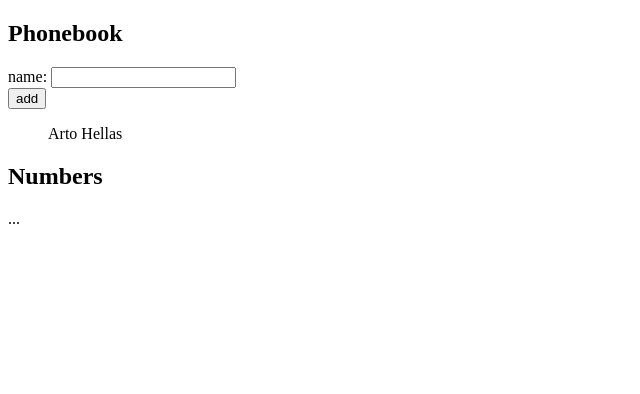
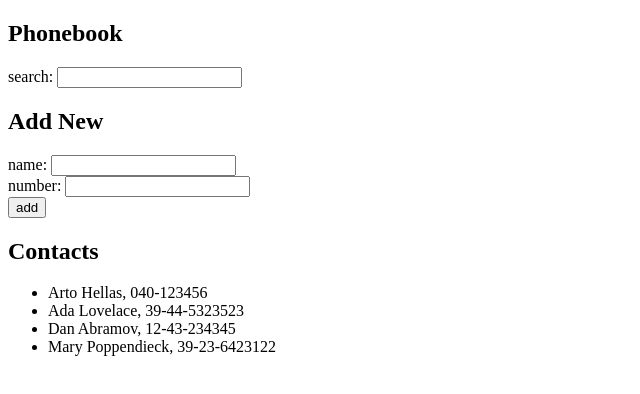
Before and after one commit to Esteban1Z/ReactParte2, a React (Vite) app in the folder part2/: page / in a window 1280 px wide. Shown: the top 394 px of the page, without its empty margins (0-640 px from the left). Built offline with nearby package versions, Linux system fonts and the light colour scheme; data requests are answered from the project's data file.

Commit message:
2.11 clear

```diff
--- /dev/null
+++ b/part2/db.json
@@ -0,0 +1,24 @@
+{
+  "persons":[
+    {
+      "name": "Arto Hellas",
+      "number": "040-123456",
+      "id": 1
+    },
+    {
+      "name": "Ada Lovelace",
+      "number": "39-44-5323523",
+      "id": 2
+    },
+    {
+      "name": "Dan Abramov",
+      "number": "12-43-234345",
+      "id": 3
+    },
+    {
+      "name": "Mary Poppendieck",
+      "number": "39-23-6423122",
+      "id": 4
+    }
+  ]
+}
--- a/part2/src/App.jsx
+++ b/part2/src/App.jsx
@@ -1,52 +1,37 @@
-import { useState } from 'react'
-import Note from './components/Note'
+import { useState, useEffect } from 'react'
+import axios from 'axios'
+import AddNew from './components/AddNew'
+import Contacts from './components/Contacts.jsx'
+import Filter from './components/Filter'
+import ReactDOM from "react-dom/client";
+
 
 const App = () => {
-  const [persons, setPersons] = useState([
-    { name: 'Arto Hellas' }
-  ])
-  const [newName, setNewName] = useState('')
+  const [persons, setPersons] = useState([])
+  const [searchName, setSearchName] = useState('')
 
-  const addName = (event) => {
-    event.preventDefault()
-    console.log('button clicked', event.target)
-    const nameObject = {
-      content: newName,
-     }
-    setPersons(name.concat(nameObject))
-    setNewName('')
-  }
 
-  const handleNameChange = (event) => {
-    console.log(event.target.value)
-    setNewName(event.target.value)
-  }
+  useEffect(() => {
+    console.log('effect')
+    axios
+      .get('http://localhost:3001/persons')
+      .then(response => {
+        console.log("data personas es",response)
+        setPersons(response.data)
+        console.log('render', persons.length, 'notes')
+      })
+  }, [])
 
-  const personsToShow = persons.map (person => {
-    return {
-      name: person.name,
-      number: person.number
-    }
-  }
-  )
-  console.log(personsToShow)
 
   return (
     <div>
       <h2>Phonebook</h2>
-      <form onSubmit={addName} >
-        <div>
-          name: <input value={newName} onChange={handleNameChange}/>
-        </div>
-        <div>
-          <button type="submit">add</button>
-        </div>
-      </form>
-      <ul>
-        {personsToShow.map(persons => persons.name)}
-      </ul>
-      <h2>Numbers</h2>
-      ...
+      <div>
+      <Filter searchName={searchName} setSearchName={setSearchName}/>
+      </div>
+      <AddNew persons={persons} setPersons={setPersons}/>
+      <h2>Contacts</h2>
+      <Contacts searchName={searchName} persons={persons}/>
     </div>
   )
 }
--- /dev/null
+++ b/part2/src/components/AddNew.jsx
@@ -0,0 +1,53 @@
+import { useState } from 'react'
+const AddNew = ({persons, setPersons}) => {
+    const [newName, setNewName] = useState('')
+    const [newNumber, setNewNumber] = useState('')
+
+    const addName = (event) => {
+        event.preventDefault()
+        console.log('button clicked', event.target)
+        const nameObject = {
+          id: persons.length + 1,
+          name: newName,
+          number: newNumber,
+         }
+         persons.map(person => person.name)
+
+         if (persons.map(person => person.name).includes(newName)) {
+          alert(`${newName} is already added to phonebook`)
+          return
+        }
+        setPersons(persons.concat(nameObject))
+        setNewNumber('')
+        setNewName('')
+      }
+
+      const handleNameChange = (event) => {
+        console.log(event.target.value)
+        setNewName(event.target.value)
+      }
+
+      const handleNumberChange = (event) => {
+        console.log(event.target.value)
+        setNewNumber(event.target.value)
+      }
+
+    return (
+    <div>
+      <h2>Add New</h2>
+      <form onSubmit={addName}>
+        <div>
+          name: <input value={newName} onChange={handleNameChange}/>
+        </div>
+        <div>
+          number: <input value={newNumber} onChange={handleNumberChange}/>
+          </div>
+        <div>
+          <button type="submit">add</button>
+        </div>
+      </form>
+    </div>
+  )
+}
+
+export default AddNew;
--- /dev/null
+++ b/part2/src/components/Contacts.jsx
@@ -0,0 +1,14 @@
+const Contacts = ({searchName, persons}) => {
+  const personsToShow = persons.filter(person =>
+    searchName === '' || person.name.toLowerCase().includes(searchName.toLowerCase())
+  )
+
+  return (
+    <div>
+        <ul>
+        {personsToShow.map(persons => <li key={persons.id}>{persons.name}, {persons.number}</li>)}
+      </ul>
+    </div>
+  );
+};
+export default Contacts;
--- /dev/null
+++ b/part2/src/components/Filter.jsx
@@ -0,0 +1,17 @@
+const Filter = ({ searchName, setSearchName }) => {
+
+
+  const handleFilterChange = (event) => {
+    console.log(event.target.value)
+    setSearchName(event.target.value)
+  }
+
+
+  return (
+    <div>
+      search: <input value={searchName} onChange={handleFilterChange}/>
+    </div>
+  )
+}
+
+export default Filter;
--- a/part2/src/components/Note.jsx
+++ /dev/null
@@ -1,6 +0,0 @@
-
-const Note = ({ note }) => {
-  return <li>{note.content}</li>
-}
-
-export default Note
--- a/part2/src/main.jsx
+++ b/part2/src/main.jsx
@@ -1,27 +1,4 @@
-import React from 'react'
-import ReactDOM from 'react-dom/client'
+import ReactDOM from "react-dom/client";
+import App from "./App";
 
-import App from './App'
-
-const notes = [
-  {
-    id: 1,
-    content: 'HTML is easy',
-    important: true
-  },
-  {
-    id: 2,
-    content: 'Browser can execute only JavaScript',
-    important: false
-  },
-  {
-    id: 3,
-    content: 'GET and POST are the most important methods of HTTP protocol',
-    important: true
-  }
-]
-
-
-ReactDOM.createRoot(document.getElementById('root')).render(
-  <App notes={notes} />
-)
+ReactDOM.createRoot(document.getElementById("root")).render(<App />);
```
Also changed, not shown: part2/package.json (+10 -6 lines), 1 other file (tests, documents, lock files or other folders).
